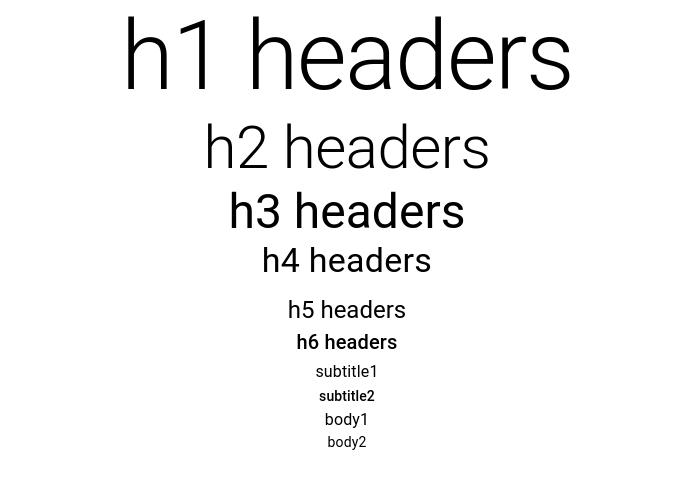
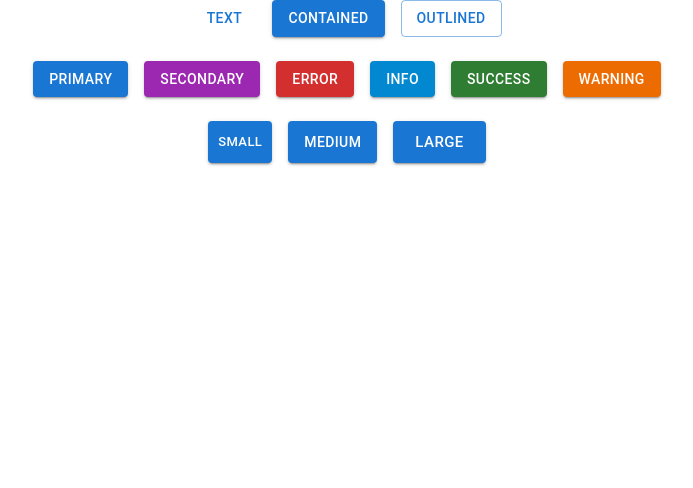
Before and after one commit to ArtyomIbatulin/MUI, a React (Vite) app in the folder mui/: page / in a window 1280 px wide. Shown: the top 488 px of the page, without its empty margins (293-986 px from the left). Built offline with nearby package versions, Linux system fonts and the light colour scheme.

Commit message:
added buttons comps

```diff
--- a/mui/src/App.tsx
+++ b/mui/src/App.tsx
@@ -1,11 +1,13 @@
 import './App.css'
-import { MuiTypography } from './components/MuiTypography'
+import { MuiButton } from './components/MuiButton'
+// import { MuiTypography } from './components/MuiTypography'
 
 function App() {
 
   return (
     <div className="App">
-      <MuiTypography></MuiTypography>
+      {/* <MuiTypography></MuiTypography> */}
+      <MuiButton></MuiButton>
     </div>
   )
 }
--- /dev/null
+++ b/mui/src/components/MuiButton.tsx
@@ -0,0 +1,34 @@
+import { Stack, Button } from "@mui/material"
+
+export const MuiButton = () => {
+  return (
+    <div>
+        <Stack
+         justifyContent="center"
+         alignItems="center"
+         spacing={3}>
+            <Stack direction="row" spacing={2}>
+            <Button variant="text">Text</Button>
+            <Button variant="contained">Contained</Button>
+            <Button variant="outlined">Outlined</Button>
+            </Stack>
+
+
+            <Stack direction="row" spacing={2}>
+            <Button variant="contained" color="primary">primary</Button>
+            <Button variant="contained" color="secondary">Secondary</Button>
+            <Button variant="contained" color="error">error</Button>
+            <Button variant="contained" color="info">info</Button>
+            <Button variant="contained" color="success">success</Button>
+            <Button variant="contained" color="warning">warning</Button>
+            </Stack>
+
+            <Stack direction="row" spacing={2}>
+                <Button variant='contained' color='primary' size='small'>small</Button>
+                <Button variant='contained' color='primary' size='medium'>medium</Button>
+                <Button variant='contained' color='primary' size='large'>large</Button>
+            </Stack>
+        </Stack>
+    </div>
+  )
+}
```
